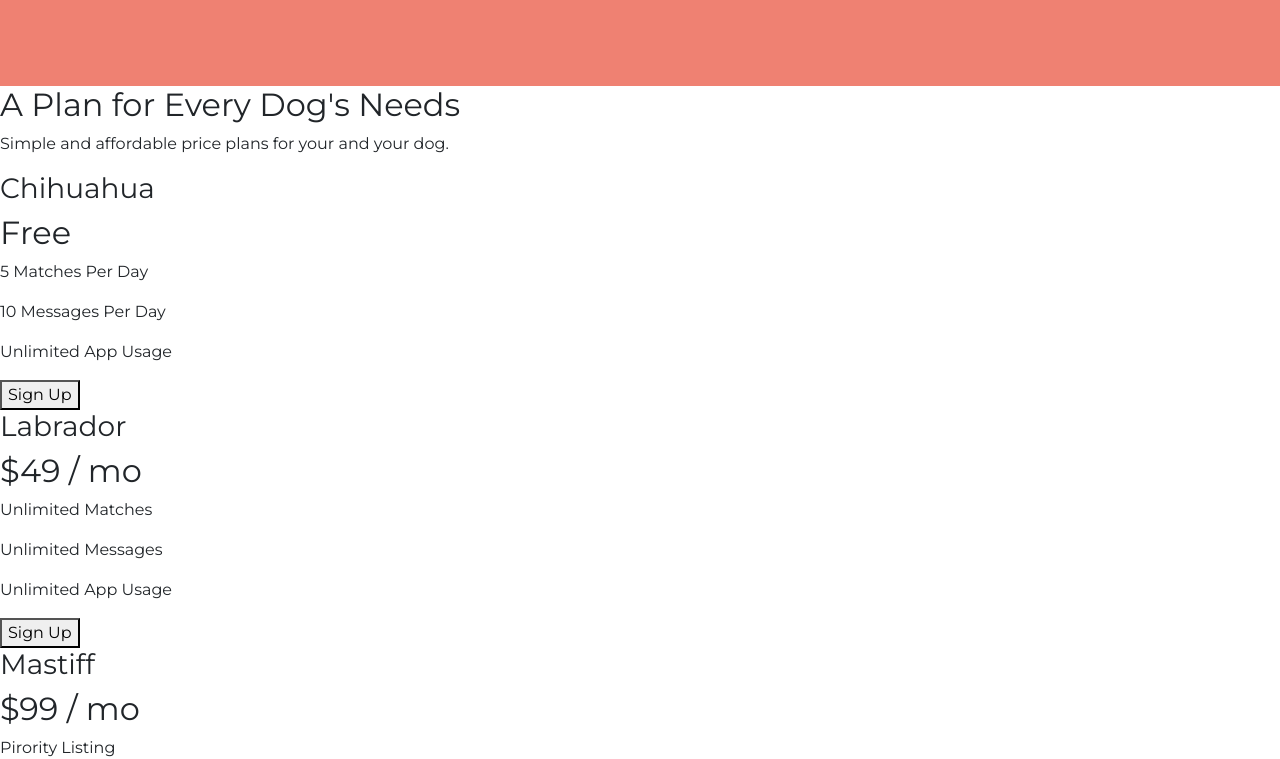
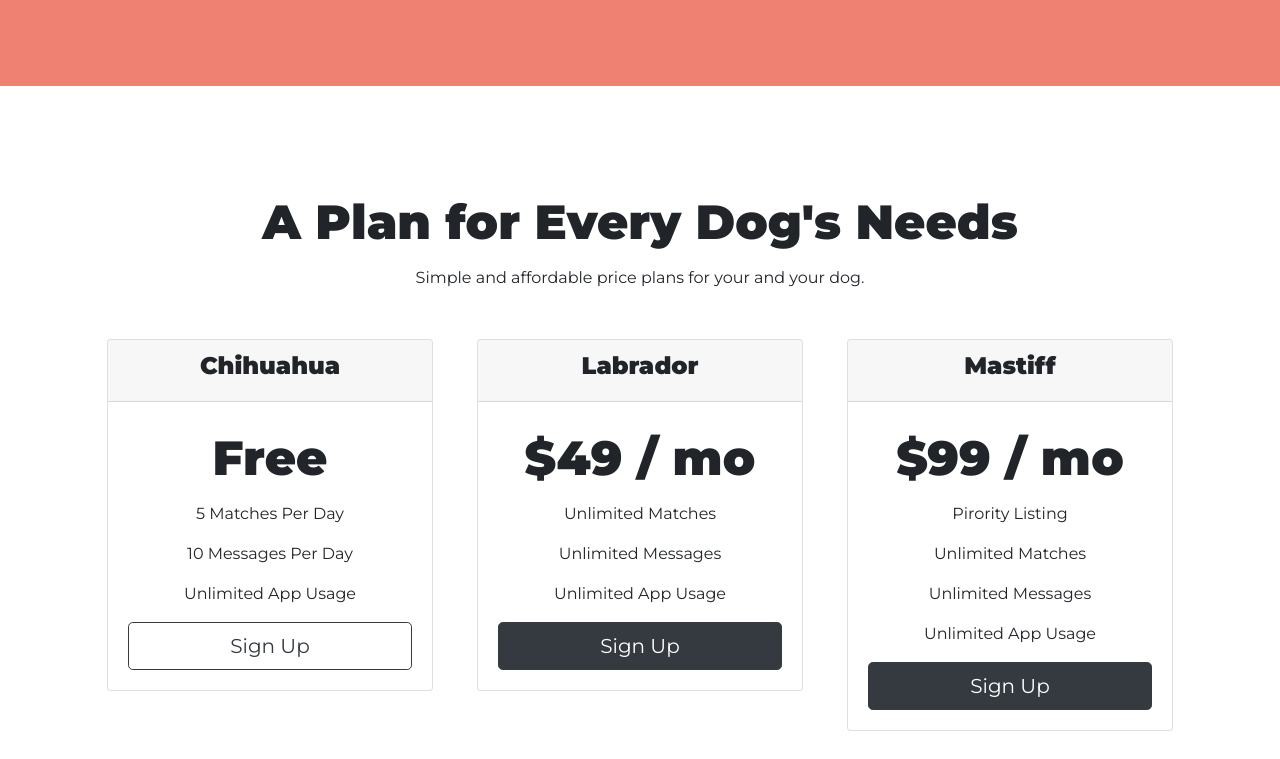
Before and after one commit to pststha/tindog, a plain HTML site: page index.html in a window 1280 px wide. Shown: the part 1885-2644 px from the top of the page. Drawn offline with nearby package versions, Linux system fonts and the light colour scheme.

Commit message:
organized pricing section

```diff
--- a/css/styles.css
+++ b/css/styles.css
@@ -62,7 +62,7 @@ h1{
   text-align: center;
   padding: 3%;
 }
-.feat-des{
+h3{
   font-size: 1.5rem;
   font-family: "Montserrat";
   font-weight: bold;
@@ -83,7 +83,7 @@ h1{
   padding: 7% 12%;
 }
 
-.testimonial-desc{
+h2{
   font-weight: bold;
   font-size: 3rem;
   line-height: 1.5;
@@ -106,3 +106,13 @@ h1{
   width: 15%;
   margin: 20px 20px 50px;
 }
+
+/* pricing section */
+#pricing{
+  padding: 100px;
+  text-align: center;
+}
+
+.pricingbox{
+  padding: 3% 2%;
+}
--- a/index.html
+++ b/index.html
@@ -43,7 +43,7 @@
         <div class="col-lg-6">
           <h1>Meet new and interesting dogs nearby.</h1>
           <button class="btn btn-dark btn-lg download-button" type="button"><i class="fa-brands fa-apple"></i> Download</button>
-          <button class="btn btn-outline-light btn-lg ownload-button" type="button"><i class="fa-brands fa-google-play"></i> Download</button>
+          <button class="btn btn-outline-light btn-lg download-button" type="button"><i class="fa-brands fa-google-play"></i> Download</button>
         </div>
         <div class="col-lg-6">
           <img class="iphone-img" src="images/iphone6.png" alt="iphone-mockup">
@@ -132,30 +132,55 @@
     <p>Simple and affordable price plans for your and your dog.</p>
 
 
+    <!-- <div class="card-deck"> -->
+      <div class="row">
+        <div class="pricingbox col-lg-4 col-md-6">
+          <div class="card">
+            <div class="card-header">
               <h3>Chihuahua</h3>
+            </div>
+            <div class="card-body">
               <h2>Free</h2>
               <p>5 Matches Per Day</p>
               <p>10 Messages Per Day</p>
               <p>Unlimited App Usage</p>
-    <button type="button">Sign Up</button>
+              <button class="btn btn-lg btn-block btn-outline-dark"type="button">Sign Up</button>
+            </div>
+          </div>
+        </div>
 
-
+        <div class="pricingbox col-lg-4 col-md-6">
+          <div class="card">
+            <div class="card-header">
               <h3>Labrador</h3>
+            </div>
+            <div class="card-body">
               <h2>$49 / mo</h2>
               <p>Unlimited Matches</p>
               <p>Unlimited Messages</p>
               <p>Unlimited App Usage</p>
-    <button type="button">Sign Up</button>
+              <button class="btn btn-lg btn-block btn-dark" type="button">Sign Up</button>
+            </div>
+          </div>
+        </div>
 
-
+        <div class="pricingbox col-lg-4">
+          <div class="card">
+            <div class="card-header">
               <h3>Mastiff</h3>
+            </div>
+            <div class="card-body">
               <h2>$99 / mo</h2>
               <p>Pirority Listing</p>
               <p>Unlimited Matches</p>
               <p>Unlimited Messages</p>
               <p>Unlimited App Usage</p>
-    <button type="button">Sign Up</button>
-
+              <button class="btn btn-lg btn-block btn-dark" type="button">Sign Up</button>
+            </div>
+          </div>
+        </div>
+      </div>
+    <!-- </div> -->
   </section>
 
 
```
Also changed, not shown: 1 other file. Lines whose indentation alone changed are shown as unchanged.
